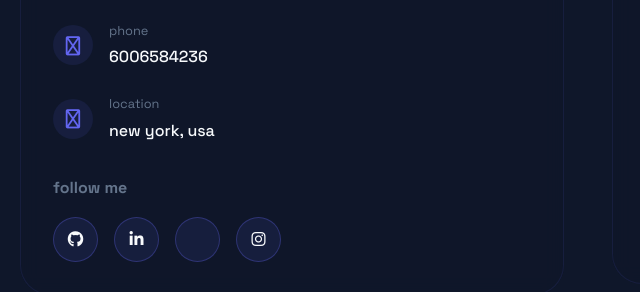
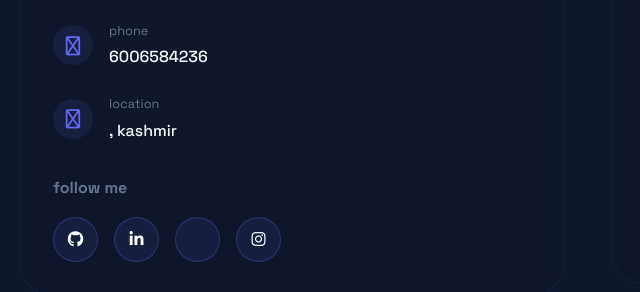
Before and after one commit to Saqib27-ops/portfolio, a plain HTML site: page index.html in a window 1280 px wide. Shown: the part 5022-5314 px from the top of the page, 52-692 px from the left. Drawn offline with nearby package versions, Linux system fonts and the light colour scheme; some icons are missing.

Commit message:
modified:   index.html

```diff
--- a/index.html
+++ b/index.html
@@ -364,7 +364,7 @@
                                 <i class="fa-regular fa-location-dot"></i>
                                 <div>
                                     <span>location</span>
-                                    <p>new york, usa</p>
+                                    <p>, kashmir</p>
                                 </div>
                             </div>
                         </div>
```
